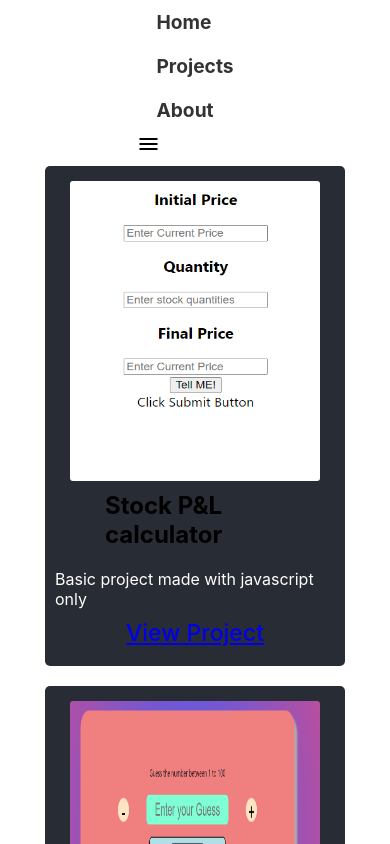
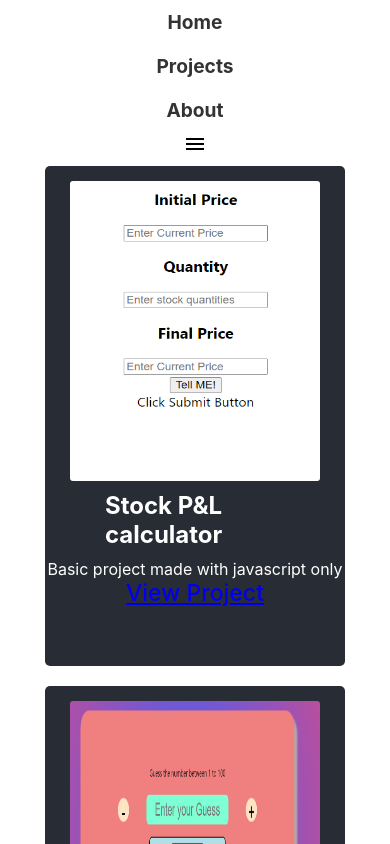
Before and after one commit to harshlancer/Portfolio, a React (Create React App) app: page /projects in a window 390 px wide. Shown: the top 844 px of the page. Built offline with nearby package versions, Linux system fonts and the light colour scheme; a web font is replaced by a local one.

Commit message:
styling better

```diff
--- a/src/Components/MainSection.js
+++ b/src/Components/MainSection.js
@@ -8,7 +8,6 @@ import About from "./About";
 import Footer from "./Footer";
 import Navbar from "./Navbar";
 import "./Minsection.css";
-import Mid from "./Mid";
 
 function MainSection() {
   return (
@@ -23,7 +22,6 @@ function MainSection() {
         <br></br>
         <br></br>
 
-
         <Footer />
       </motion.main>
     </section>
--- a/src/Components/Navbar.css
+++ b/src/Components/Navbar.css
@@ -34,7 +34,7 @@ nav ul li a:hover {
   background-color: #333;
   color: #fff;
 }
-@media (min-width:400px){
+@media (min-width:500px){
   .menu{
     display: none;
   }
@@ -52,10 +52,17 @@ nav ul li a:hover {
     list-style: none;
   }
 }
-@media (max-width:400px){
+@media (max-width:500px){
   .menu{
     display: block;
-    float:left;
+    overflow: hidden;
+  }
+  .large{
+    display: flex;
+    flex-direction: column;
+    align-items: center;
+    overflow: hidden;
+    justify-content: center;
   }
   nav ul li {
     display: flex;
--- a/src/Components/Navbar.js
+++ b/src/Components/Navbar.js
@@ -34,11 +34,11 @@ function Navbar() {
             </li>
           </div>
         ) : (
-          <li className="menu">
+          <span className="menu">
             <span class="material-symbols-outlined" onClick={handleClick}>
               menu
             </span>
-          </li>
+          </span>
         )}
       </ul>
     </motion.nav>
--- a/src/Components/Project.css
+++ b/src/Components/Project.css
@@ -9,12 +9,34 @@
 }
 .project-title{
     text-align: left;
+    color: white;
+    overflow: hidden;
     margin: 10px;
   }
 
-  .project-discription{
-    margin:10px;
+  .project-description {
+    display: flex;
+    margin: 10px;
+    padding: 10px;
+    overflow: auto;
   }
+
+  .project-description::-webkit-scrollbar {
+    width: 10px; /* Width of the scrollbar */
+  }
+
+  .project-description::-webkit-scrollbar-track {
+    background: #f1f1f1; /* Color of the track */
+  }
+
+  .project-description::-webkit-scrollbar-thumb {
+    background-color: red; /* Color of the scrollbar */
+    border-radius: 10px; /* Rounded corners */
+  }
+
+ /* Track */
+
+/* Handle */
 
   .card-image{
     margin-top: 15px;
@@ -25,6 +47,7 @@
   .card{
     display: flex;
     flex-direction: column;
+    overflow: hidden;
     align-items: center;
     width: 300px;
     height: 500px;
@@ -34,3 +57,6 @@
     border-radius: 5px ;
 
   }
+  .view{
+    overflow: hidden;
+  }
--- a/src/Components/ProjectCard.js
+++ b/src/Components/ProjectCard.js
@@ -11,7 +11,13 @@ function ProjectCard(props) {
         {description}
       </p>
       <a className="view" href={link} target="_blank" rel="noreferrer">
-        <p style={{ fontWeight: 500, fontSize: 23, color: "voilet" }}>
+        <p
+          style={{
+            fontWeight: 500,
+            fontSize: 23,
+            color: "voilet",
+          }}
+        >
           View Project
         </p>
       </a>
```
Also changed, not shown: src/Components/Assets/Screenshot 2023-06-08 230716.png (added).
